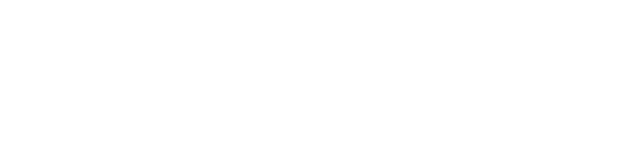
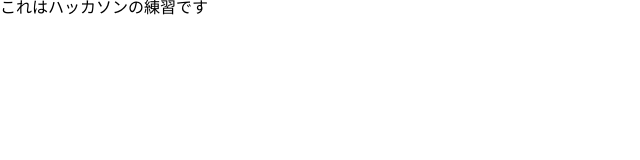
Before and after one commit to hiroki-osuga68/Practice_for_2202, a plain HTML site: page index.html in a window 1280 px wide. Shown: the whole page, without its empty margins (0-640 px from the left). Drawn offline with Linux system fonts and the light colour scheme.

Commit message:
contentsの追加

```diff
--- a/index.html
+++ b/index.html
@@ -11,6 +11,9 @@
 <body>
     <!-- まなきheader -->
     <!-- ひろきcontents -->
+    <div>
+        <h2>これはハッカソンの練習です</h2>
+    </div>
     <!-- りゅうのすけfooter -->
 
 </body>
```
